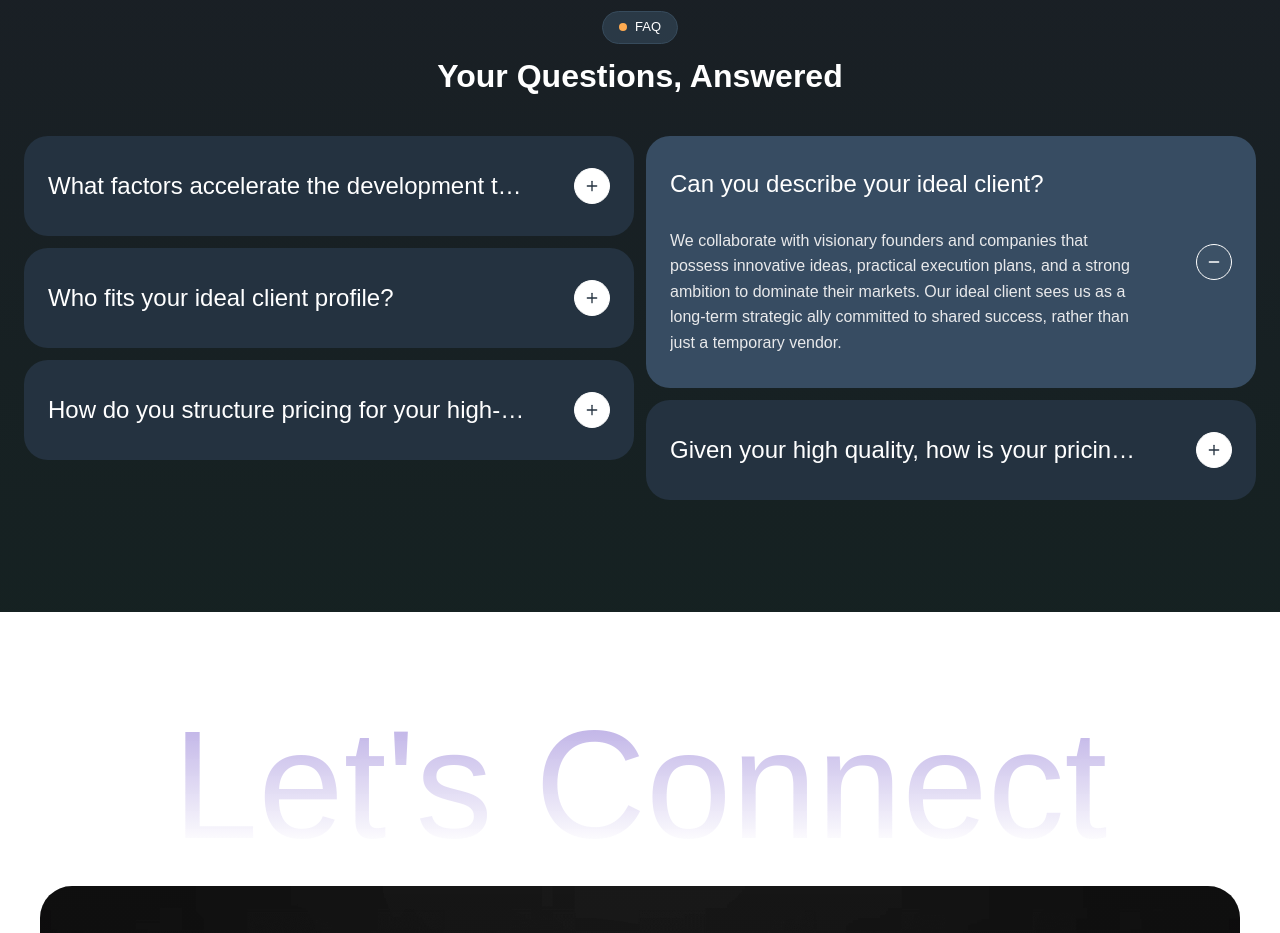
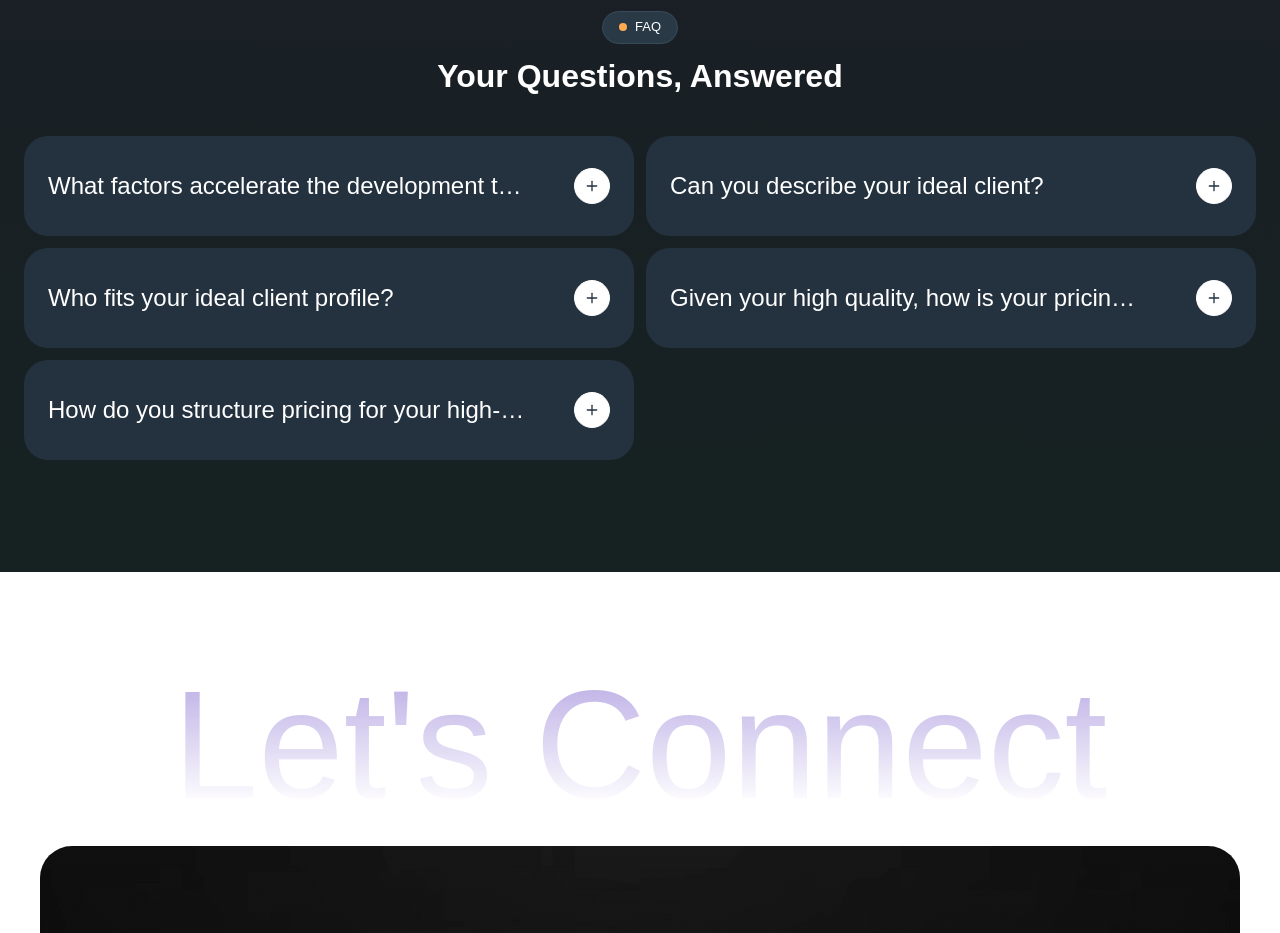
Before and after one commit to dev-mdshahid/bonotech, a React (Vite) app: page / in a window 1280 px wide. Shown: the part 4160-5093 px from the top of the page. Built offline with nearby package versions, Linux system fonts and the light colour scheme; a web font is replaced by a local one.

Commit message:
feat: adjust spacing and faq section default opening

```diff
--- a/src/components/sections/FAQ/FAQ.tsx
+++ b/src/components/sections/FAQ/FAQ.tsx
@@ -27,7 +27,7 @@ const FAQ_ITEMS: FAQItem[] = [
 ]
 
 export function FAQ({ className }: FAQProps) {
-    const [openIndex, setOpenIndex] = useState<number | null>(1)
+    const [openIndex, setOpenIndex] = useState<number | null>(null)
 
     const handleToggle = (index: number) => {
         setOpenIndex(openIndex === index ? null : index)
--- a/src/components/sections/Projects/Projects.tsx
+++ b/src/components/sections/Projects/Projects.tsx
@@ -153,7 +153,7 @@ export function Projects({ className }: ProjectsProps) {
             id="projects"
             aria-labelledby="projects-heading"
             className={cn(
-                'relative w-full bg-surface-neutral pt-28 pb-28',
+                'relative w-full bg-surface-neutral pt-28 lg:pb-28 pb-0',
                 className
             )}
         >
```
